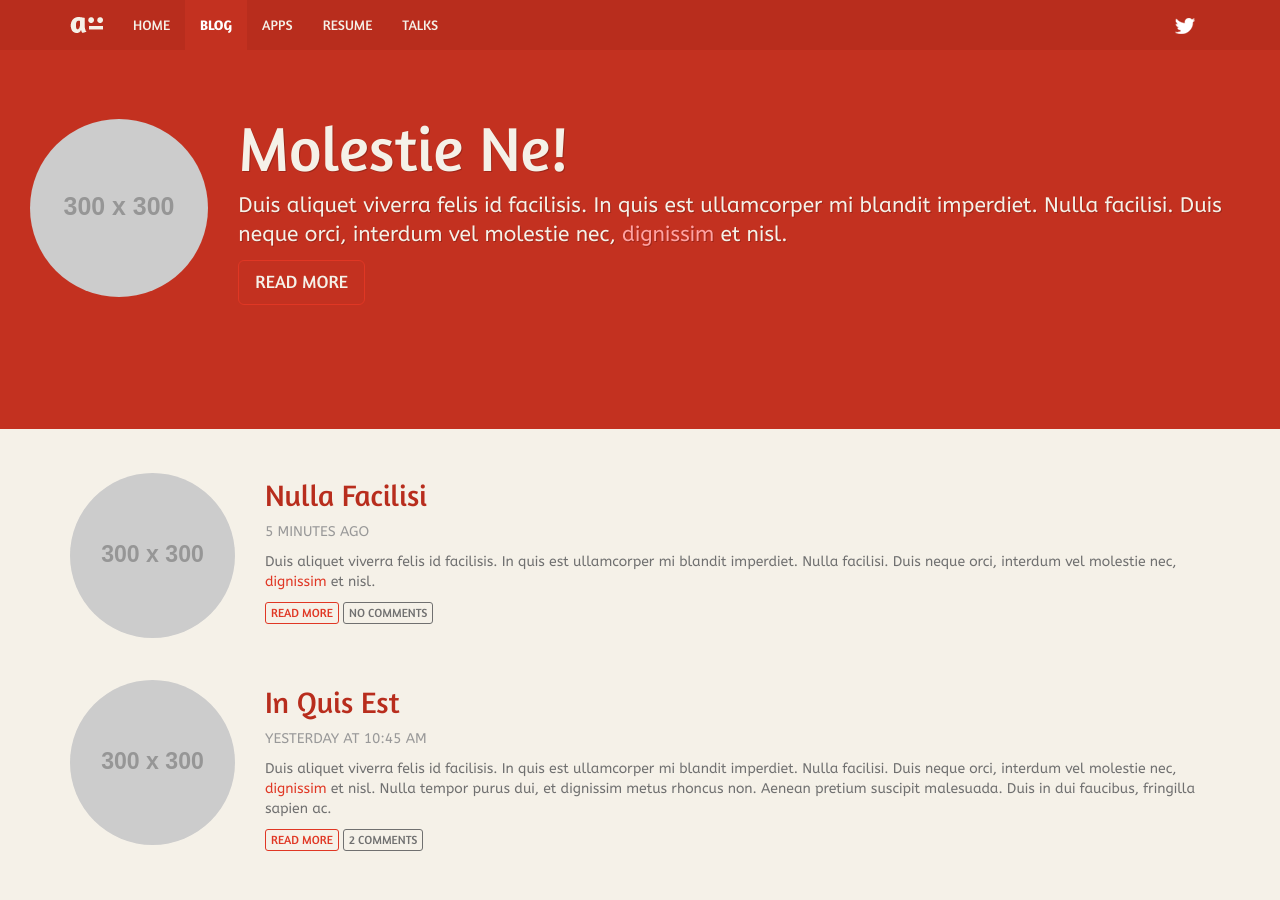
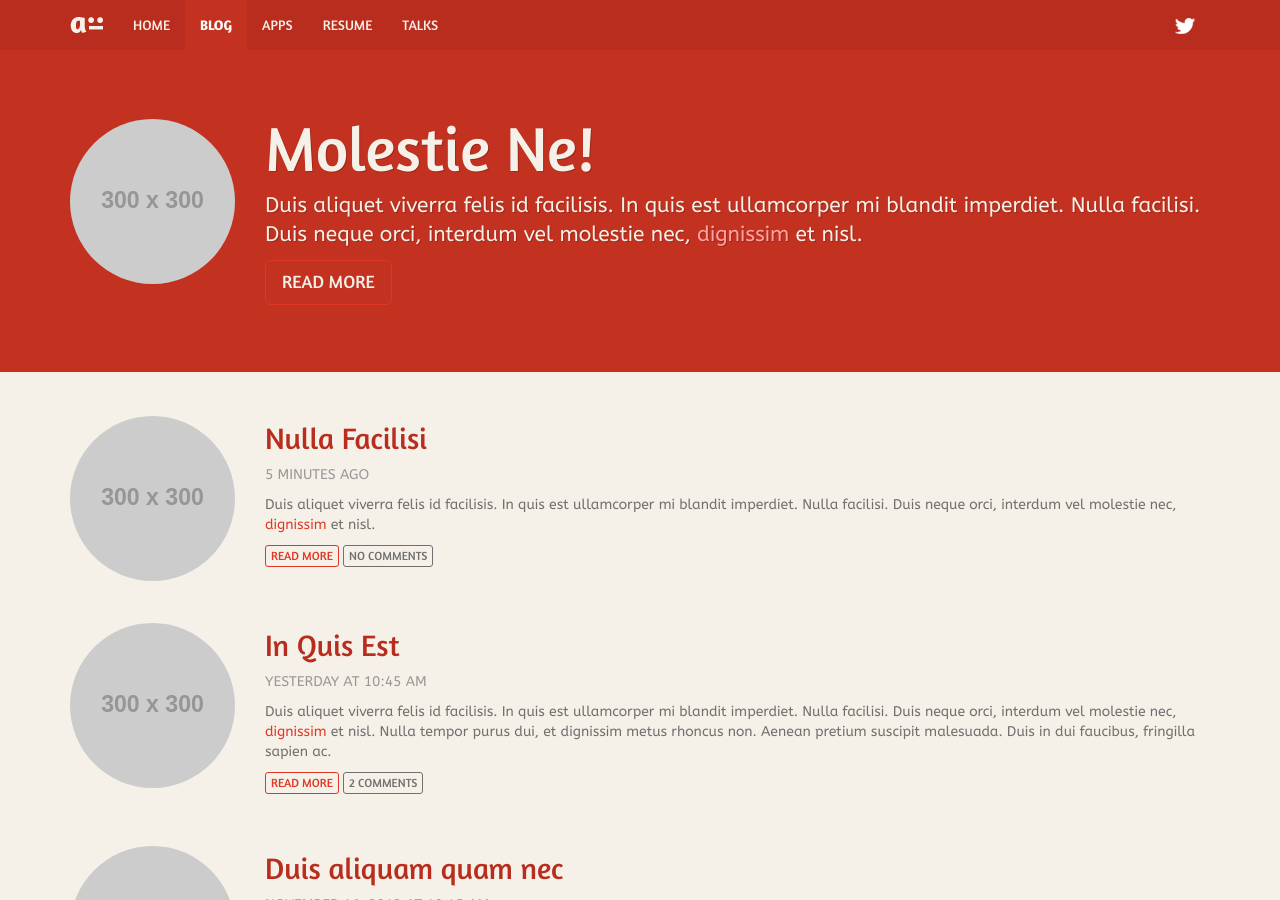
Before and after one commit to aceontech/aceontech.github.io, a Jekyll site: the page built from posts.html, in a window 1280 px wide and 900 px high. Built offline with Jekyll 4.4.1, drawn with Linux system fonts in a browser that asks for light colours; Markdown is read by kramdown in place of the engine named in the settings.

Commit message:
Fix padding

```diff
--- a/assets/css/main.css
+++ b/assets/css/main.css
@@ -34,7 +34,7 @@ a, a:link, a:visited, a:hover, a:active {
 .jumbotron-aot {
     color: #f5f1e8;
     text-shadow: 1px 1px #9e2719;
-    padding-bottom: 3em;
+    background-color: #c33120;
 }
 
 .jumbotron-aot a {
@@ -105,10 +105,6 @@ a, a:link, a:visited, a:hover, a:active {
     background-color: #f5f1e8;
 }
 
-.jumbotron-aot {
-    background-color: #c33120;
-}
-
 /****************************************
  * Content
  ****************************************/
@@ -163,6 +159,12 @@ a, a:link, a:visited, a:hover, a:active {
  * Blog
  ***************************************/
 
+@media (max-width: 991px) {
+    .aot-jumbotron-blog .blog-image {
+        display: none;
+    }
+}
+
 .content-blog h2 {
     color: #c33120;
     font-family: 'amaranthbold', sans-serif;
@@ -191,6 +193,10 @@ a, a:link, a:visited, a:hover, a:active {
 
 .blog-post-date {
     text-transform: uppercase;
+}
+
+.jumbotron-aot .blog-excerpt {
+    margin-bottom: 0;
 }
 
 /****************************************
--- a/posts.html
+++ b/posts.html
@@ -6,8 +6,10 @@ active: posts
 
 <div class="jumbotron jumbotron-aot aot-jumbotron-blog">
 
+    <div class="container">
+
         <!-- Most recent post -->
-    <div class="row blog-excerpt">
+        <div class=" row blog-excerpt">
             <div class="col-md-2 blog-image">
                 <img src="http://placehold.it/300x300"/>
             </div>
@@ -19,6 +21,8 @@ active: posts
                     <a href="/posts.html" class="btn btn-primary btn-lg">Read more</a>
                 </p>
             </div>
+        </div>
+
     </div>
 
 </div>
```
Lines whose indentation alone changed are shown as unchanged.
